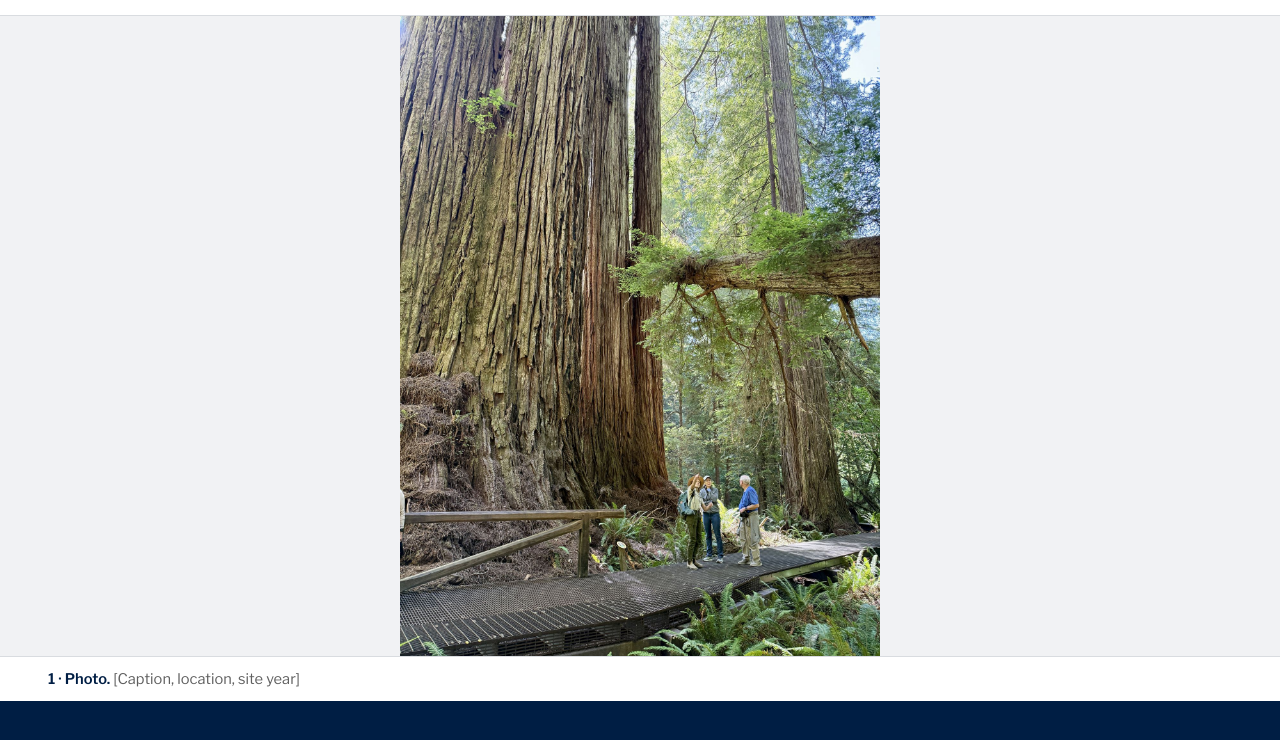
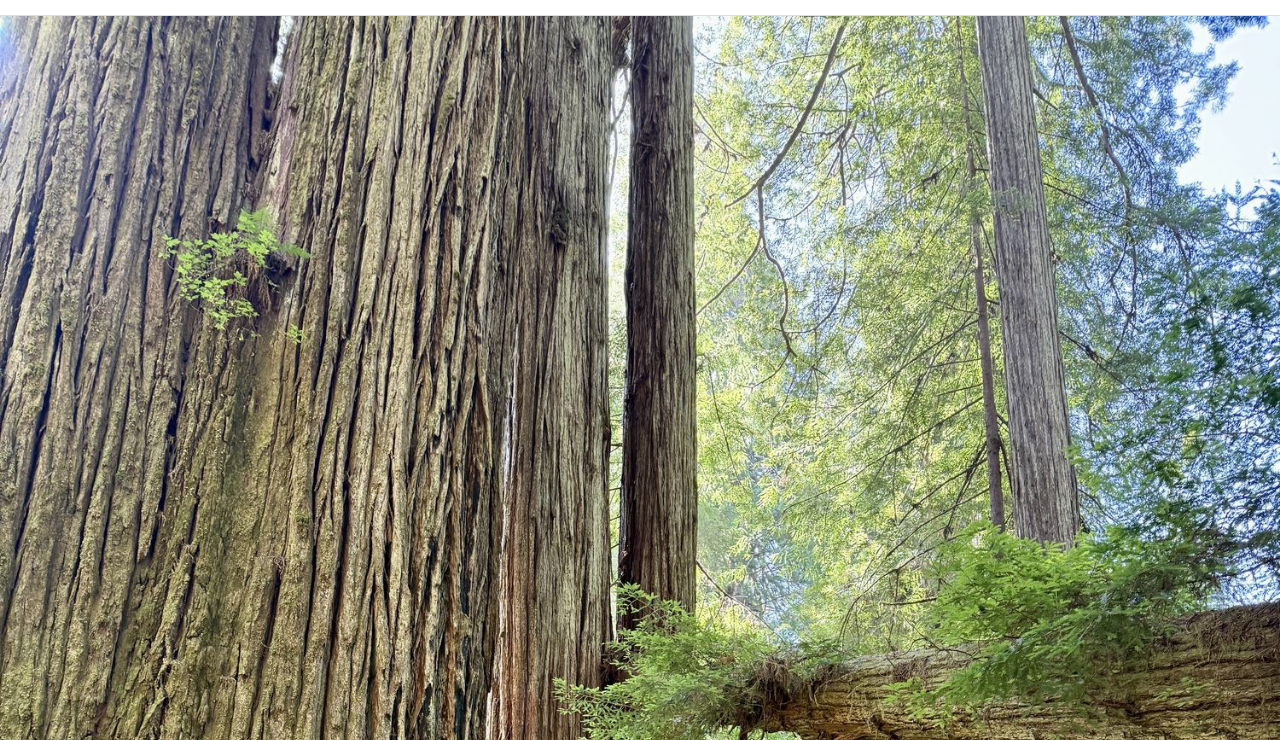
Before and after one commit to philchoo/64nps-test, a plain HTML site: page park-redwood.html in a window 1280 px wide. Shown: the part 60-800 px from the top of the page. Drawn offline with nearby package versions, Linux system fonts and the light colour scheme.

Commit message:
Update park-redwood.html

```diff
--- a/park-redwood.html
+++ b/park-redwood.html
@@ -14,7 +14,7 @@
 <header style="border-bottom:1px solid #d9dce0;background:#ffffff"><div style="max-width:1200px;margin:0 auto;padding:18px clamp(20px,4vw,48px);display:flex;flex-wrap:wrap;align-items:center;justify-content:space-between;gap:12px 32px">
 <a href="index.html" style="text-decoration:none;font-family:Rockwell,'Roboto Slab',Georgia,serif;font-weight:700;font-size:22px;line-height:28px;color:#001e44">64 NPS Project</a>
 <nav aria-label="Main" style="display:flex;flex-wrap:wrap;gap:4px 28px;font-family:'Franklin Gothic Demi','Libre Franklin',Roboto,Arial,sans-serif;font-weight:600;font-size:16px"><a href="index.html" style="text-decoration:none;color:#1e407c;padding:10px 0">The archive</a><a href="index.html" style="text-decoration:none;color:#1e407c;padding:10px 0">Stages</a><a href="index.html" style="text-decoration:none;color:#1e407c;padding:10px 0">Parks</a></nav></div></header>
-<section aria-label="Park photograph"><figure style="margin:0"><div style="background:#f1f2f4;border-bottom:1px solid #d9dce0;display:flex;justify-content:center"><img src="images/redwood-photo.jpg" alt="Photograph of Redwood National and State Parks" style="display:block;max-width:100%;height:clamp(360px,62vw,640px);object-fit:contain"></div><figcaption style="max-width:1200px;margin:0 auto;padding:12px clamp(20px,4vw,48px);font-size:14.67px;line-height:20px;color:#5f5f5f"><span style="font-family:'Franklin Gothic Demi','Libre Franklin',Roboto,Arial,sans-serif;font-weight:600;color:#001e44">1 · Photo.</span> [Caption, location, site year]</figcaption></figure></section>
+<section aria-label="Park photograph"><figure style="margin:0"><img src="images/redwood-photo.jpg" alt="Photograph of Redwood National and State Parks" style="display:block;width:100%;height:auto;border-bottom:1px solid #d9dce0"><figcaption style="max-width:1200px;margin:0 auto;padding:12px clamp(20px,4vw,48px);font-size:14.67px;line-height:20px;color:#5f5f5f"><span style="font-family:'Franklin Gothic Demi','Libre Franklin',Roboto,Arial,sans-serif;font-weight:600;color:#001e44">1 · Photo.</span> [Caption, location, site year]</figcaption></figure></section>
 <section style="background:#001e44;color:#ffffff"><div style="max-width:1200px;margin:0 auto;padding:clamp(40px,6vw,72px) clamp(20px,4vw,48px);display:flex;flex-direction:column;gap:1.6rem">
 <div style="font-size:14.67px;line-height:20px;color:#96bee6"><a href="index.html" style="color:#96bee6">Parks</a> / Redwood National and State Parks</div>
 <div style="font-family:'Franklin Gothic Demi','Libre Franklin',Roboto,Arial,sans-serif;font-weight:600;font-size:14px;line-height:18px;letter-spacing:0.08em;text-transform:uppercase;color:#96bee6">Park record</div>
```
